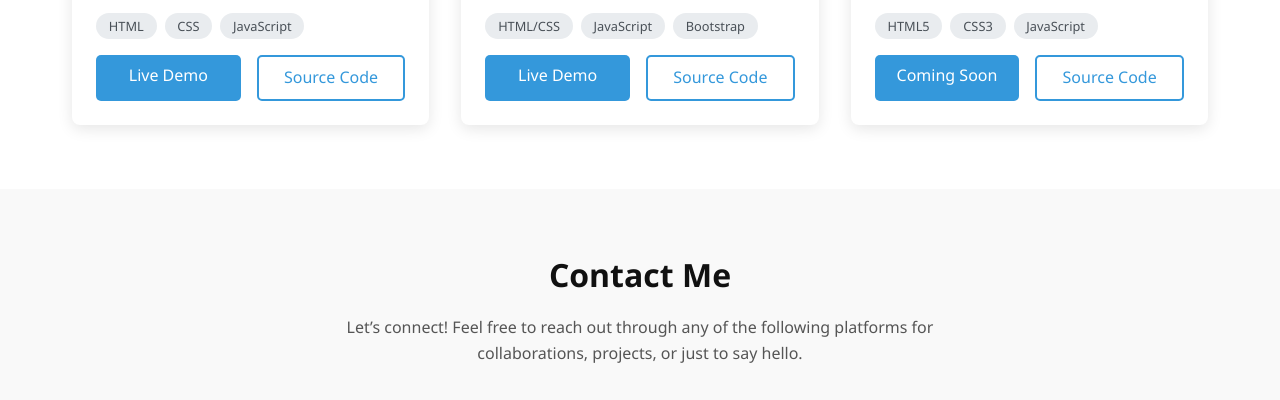
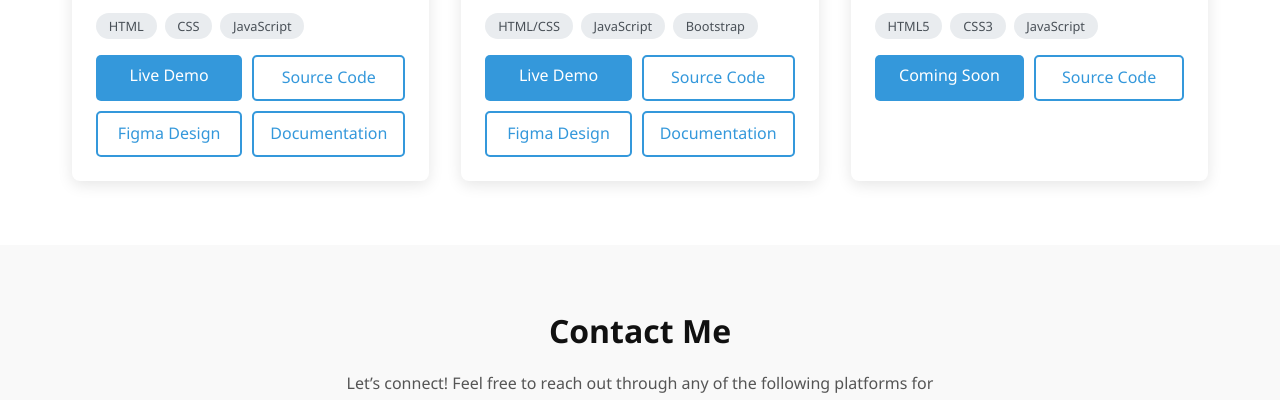
Before and after one commit to ShrutiFSD/Portfolio-updated, a plain HTML site: page index.html in a window 1280 px wide. Shown: the part 2191-2591 px from the top of the page. Drawn offline with Linux system fonts and the light colour scheme.

Commit message:
Add files via upload

```diff
--- a/index.css
+++ b/index.css
@@ -292,8 +292,9 @@
         }
 
         .project-links {
-            display: flex;
-            gap: 1rem;
+            display: grid;
+            grid-template-columns: 1fr 1fr;
+            gap: 10px;
         }
 
         .project-link {
--- a/index.html
+++ b/index.html
@@ -153,7 +153,10 @@
                             <div class="project-links">
                                 <a href="https://shrutifsd.github.io/hari_om/" class="project-link link-primary">Live
                                     Demo</a>
-                                <a href="#" class="project-link link-secondary">Source Code</a>
+                                <a href="https://github.com/ShrutiFSD/hari_om" class="project-link link-secondary">Source Code</a>
+                                <a href="https://www.figma.com/design/XyN31BaGHh1aA7d2hlSULp/Untitled?t=qN6N8zEl93mv4oEW-0" class="project-link link-secondary">Figma Design</a>
+                                <a href="https://docs.google.com/document/d/1xBfpIIzxUUAtBSCH9R92V_Ff7XS7zuJLksTcfFTO8oY/edit?tab=t.0" class="project-link link-secondary">Documentation</a>
+
                             </div>
                         </div>
                     </div>
@@ -172,9 +175,10 @@
                                 <span class="tag">Bootstrap</span>
                             </div>
                             <div class="project-links">
-                                <a href="https://ayushfsd.github.io/jewelry/" class="project-link link-primary">Live
-                                    Demo</a>
-                                <a href="#" class="project-link link-secondary">Source Code</a>
+                                <a href="https://shrutifsd.github.io/kurve-jewellery/" class="project-link link-primary">Live Demo</a>
+                                <a href="https://github.com/ShrutiFSD/kurve-jewellery" class="project-link link-secondary">Source Code</a>
+                                <a href="" onclick="alert('coming soon')" class="project-link link-secondary">Figma Design</a>
+                                <a href="https://docs.google.com/document/d/1h_kP3-CICusV3idcRcfSijf91KlUkofXq3LfaBMvLn0/edit?tab=t.0" class="project-link link-secondary">Documentation</a>
                             </div>
                         </div>
                     </div>
@@ -193,8 +197,8 @@
                                 <span class="tag">JavaScript</span>
                             </div>
                             <div class="project-links">
-                                <a href="#" class="project-link link-primary">Coming Soon</a>
-                                <a href="#" class="project-link link-secondary">Source Code</a>
+                                <a href="#" onclick="alert('coming soon')" class="project-link link-primary">Coming Soon</a>
+                                <a href="#" onclick="alert('coming soon')" class="project-link link-secondary">Source Code</a>
                             </div>
                         </div>
                     </div>
```
